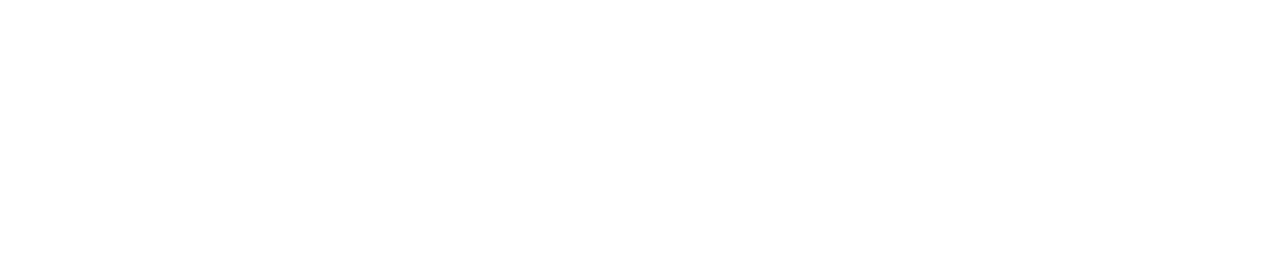
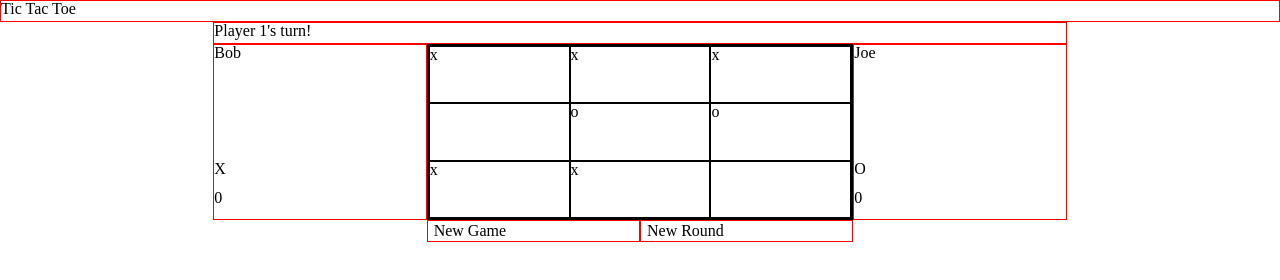
Before and after one commit to chmelan/tic-tac-toe, a plain HTML site: page index.html in a window 1280 px wide. Drawn offline with Linux system fonts and the light colour scheme.

Commit message:
added a basic file layout and updated the display controller

```diff
--- a/index.html
+++ b/index.html
@@ -6,7 +6,31 @@
     <link rel="stylesheet" type="text/css" href="style.css">
 </head>
 <body>
-
+    <h1>Tic Tac Toe</h1>
+    <div class="gameStatusDisplay">Player 1's turn!</div>
+    <div class="p1 playerContainer">
+        <div class="playerName" id="p1Name">Bob</div>
+        <div class="playerIcon" id="p1Icon">X</div>
+        <div class="playerScore" id="p1Score">0</div>
+    </div>
+    <div class="gameBoardContainer">
+        <div class="gameBoardGrid" data-index="0"></div>
+        <div class="gameBoardGrid" data-index="1"></div>
+        <div class="gameBoardGrid" data-index="2"></div>
+        <div class="gameBoardGrid" data-index="3"></div>
+        <div class="gameBoardGrid" data-index="4"></div>
+        <div class="gameBoardGrid" data-index="5"></div>
+        <div class="gameBoardGrid" data-index="6"></div>
+        <div class="gameBoardGrid" data-index="7"></div>
+        <div class="gameBoardGrid" data-index="8"></div>
+    </div>
+    <div class="p2 playerContainer">
+        <div class="playerName" id="p2Name">Joe</div>
+        <div class="playerIcon" id="p2Icon">O</div>
+        <div class="playerScore" id="p2Score">0</div>
+    </div>
+    <button class="newGameButton">New Game</button>
+    <button class="newRoundButton">New Round</button>
 <script src="tic-tac-toe.js"></script>
 </body>
 </html>
--- a/style.css
+++ b/style.css
@@ -0,0 +1,65 @@
+body{
+    display: grid;
+
+    grid-template-columns: repeat(6, 1fr);
+    grid-template-rows: repeat(12, 1fr);
+}
+h1{
+    border: 1px solid red;
+    grid-column: 1 / 7;
+    grid-row: 1 / 2;
+}
+.gameStatusDisplay{
+    border: 1px solid red;
+    grid-column: 2 / 6;
+    grid-row: 2 / 3;
+}
+.p1{
+    grid-column:  2 / 3;
+    grid-row: 3 / 11;
+}
+.p2{
+    grid-column:  5 / 6;
+    grid-row: 3 / 11;
+}
+.playerContainer{
+    display: flex;
+    flex-direction: column;
+    border: 1px solid red;
+}
+.playerName{
+    display: flex;
+    flex: 4;
+}
+.playerIcon{
+    display: flex;
+    flex: 1;
+}
+.playerScore{
+    display: flex;
+    flex: 1;
+}
+.gameBoardContainer{
+    display: grid;
+    grid-column: 3 / 5;
+    grid-row: 3 / 11;
+    border: 2px solid black;
+    grid-template-rows: repeat(3, 1fr);
+    grid-template-columns: repeat(3, 1fr);
+}
+.gameBoardGrid{
+    border: 1px solid black;
+}
+.newGameButton{
+    border: 1px solid red;
+    grid-column:  3 / 4;
+    grid-row: 11 / 12;
+}
+.newRoundButton{
+    border: 1px solid red;
+    grid-column:  4 / 5;
+    grid-row: 11 / 12;
+}
+.activePlayer{
+    border: 3px solid cyan;
+}
--- a/tic-tac-toe.js
+++ b/tic-tac-toe.js
@@ -0,0 +1,172 @@
+let Gameboard = {
+boardState: ["x","x","x","","o","o","x","x",""]
+}
+
+
+
+//PlayerFactory
+    //creates player objects
+        //player traits
+            //player name
+            //player icon  x for player 1 and y for player 2
+            //player score
+
+
+
+
+
+//Game
+        //a let called currentTurn that references the current player //
+        //a let called Players that holds the players
+
+        //function checkForWin
+            //checks for win: matches in rows gameBoard  ([0] === [1] === 2 !=== ''),  Or ([3] and [4] and [5]) or ([6] and [7] and [8]) and does not contain strings
+                    //returns true
+            //checks for win: matches in cols gameBoard ([0] and [3] and 6]),  Or ([1] and [4] and [7]) or ([2] and [5] and [8]) and does not contain strings
+                    //returns true
+            //checks for win: matches in diags gameBoard ([0] and [4] and [8])  or ([2] and [4] and [6]) and does not contain strings
+                    //returns true
+
+            //else it returns false
+
+        //function check for ties
+            // if array does not contain ""(empty string)
+                //return true
+            //else return false
+
+        //controls who's turn it is, by storing it in a current player variable
+            // toggles between
+
+
+
+        //function startNewRound
+            //clears the GameBoard Array
+            //updates the gameboard display
+            //sets current player to player 1
+                //removes activePlayer class from player 2 div
+                //adds activePlayer class to the player 1 div
+             //initializeGameboard() //reinitializes the gameboard so that users can play the game
+
+        //function playerWinsGame
+            //sets the gameStatusDisplay text to "currentPlayer.name wins the game!"
+            // currentPlayer.score ++
+            //removes the event listeners on the gameboard grids so that players cannot continue to click buttons
+        //function playerTieGame
+            //sets the gameStatusDisplay text to "Tie Game ;("
+            //removes the event listeners on the gameboard grids so that players cannot continue to click buttons
+
+        //function startNewGame
+            //resets the gameBoard array
+            //updates the gameboard display
+            //sets the round counter to 0
+            //deletes player 1 and player 2
+            //prompts user to create player 1
+                //uses this input to create a new player from the PlayerFactory that is stored in the game object in a players array with an icon of "X"
+                //sets text of player 1 div to be the name of player 1
+            //prompts user to create player 2
+                //uses this input to create a new player from the PlayerFactory that is stored in the game object in a players arraywith an icon of "O"
+                //sets the text of player 2 div to be the name of player 2
+            //sets current player to player 1
+                //removes active player class from player 2 div
+                //adds active player class to player 1 div
+            //initializeGameboard() //reinitializes the gameboard so that users can play the game
+
+
+
+        //makePlayerMove
+            //if the clicked div is not empty
+                //returns and alerts the user to pick a valid square
+            //sets text content of the div to be the same as the current player's icon
+            //pushes the current players icon to the gameboard array corresponding to the data-index of the div
+            //if checkForWin() returns true
+                //return playerWinsGame
+            //if checkForTie() returns true
+                //return playersTieGame
+            //else
+                //set the current player to
+
+
+        //event listeners go here
+            //new round button on click startNewRound
+            //new game button on click startNewGame
+            //gameboard divs on click makePlayerMove
+
+
+
+
+
+//displayController
+
+    //prompt user for input
+    //display an array in a set of divs
+
+
+
+
+const displayController = (() => {
+
+    //sets the text content of a target element
+    const setTextContent = (targetElement, content) => {
+        let newTarget = document.querySelector(targetElement)
+        newTarget.textContent = content;
+        console.log("setting Text Content")
+    };
+    //adds a class to target element
+    const addClass = (targetElement, classToAdd )=>{
+        let newTarget = document.querySelector(targetElement)
+        newTarget.classList.add(classToAdd)
+        console.log("adding class to element")
+    };
+    //removes a class from a target element
+    const removeClass = (targetElement, classToRemove)=>{
+        let newTarget = document.querySelector(targetElement)
+        newTarget.classList.remove(classToRemove)
+        console.log("removing class from element")
+    }
+    //add an event listener to a target element with a specified function
+    const addEventListenerToTarget= (targetElement, listenerType, functionToAdd ) =>{
+        let newTarget = document.querySelector(targetElement)
+        newTarget.addEventListener(listenerType, functionToAdd)
+        console.log("adding event listener to target element")
+    }
+    //remove an event listener from a target element
+    const removeEventListenerFromTarget= (targetElement, listenerType, functionToRemove ) =>{
+        let newTarget = document.querySelector(targetElement)
+        newTarget.removeEventListener(listenerType, functionToRemove)
+        console.log("removing event listener from target element")
+    }
+    //updates the gameboard display to show the current values in the gameBoard.boardState array
+    const updateGameboardDisplay = ()=>{
+        let grids = document.querySelectorAll(".gameBoardGrid")
+        console.log("updating gameboard display")
+        grids.forEach(grid =>{
+            grid.textContent = Gameboard.boardState[grid.dataset.index]
+        })
+    }
+
+    return {
+      setTextContent,
+      addClass,
+      removeClass,
+      addEventListenerToTarget,
+      removeEventListenerFromTarget,
+      updateGameboardDisplay,
+    };
+  })();
+
+function test(){
+    console.log("this is a test")
+}
+
+
+
+displayController.updateGameboardDisplay()
+
+
+
+// dont know
+    // when a user clicks a grid space, it should update the gameboard array with the player's icon , and update the div
+        //stops a player from entering info if the grid/array relationship already contains a value
+
+
+// game flow. User clicks a square, the array is updated with the value of the player, the game checks if the player wins, if not, the game continues on.  When a player wins, the game either starts over, or starts a new round
```
